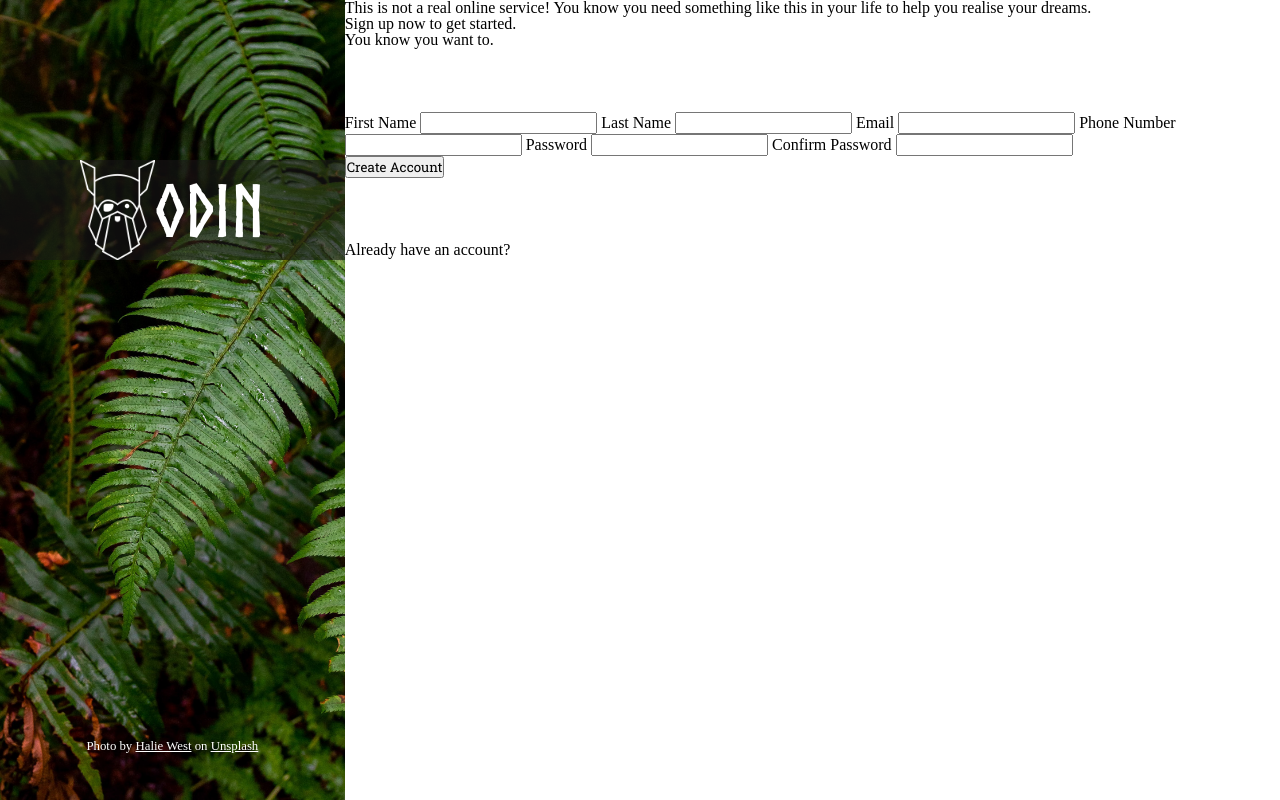
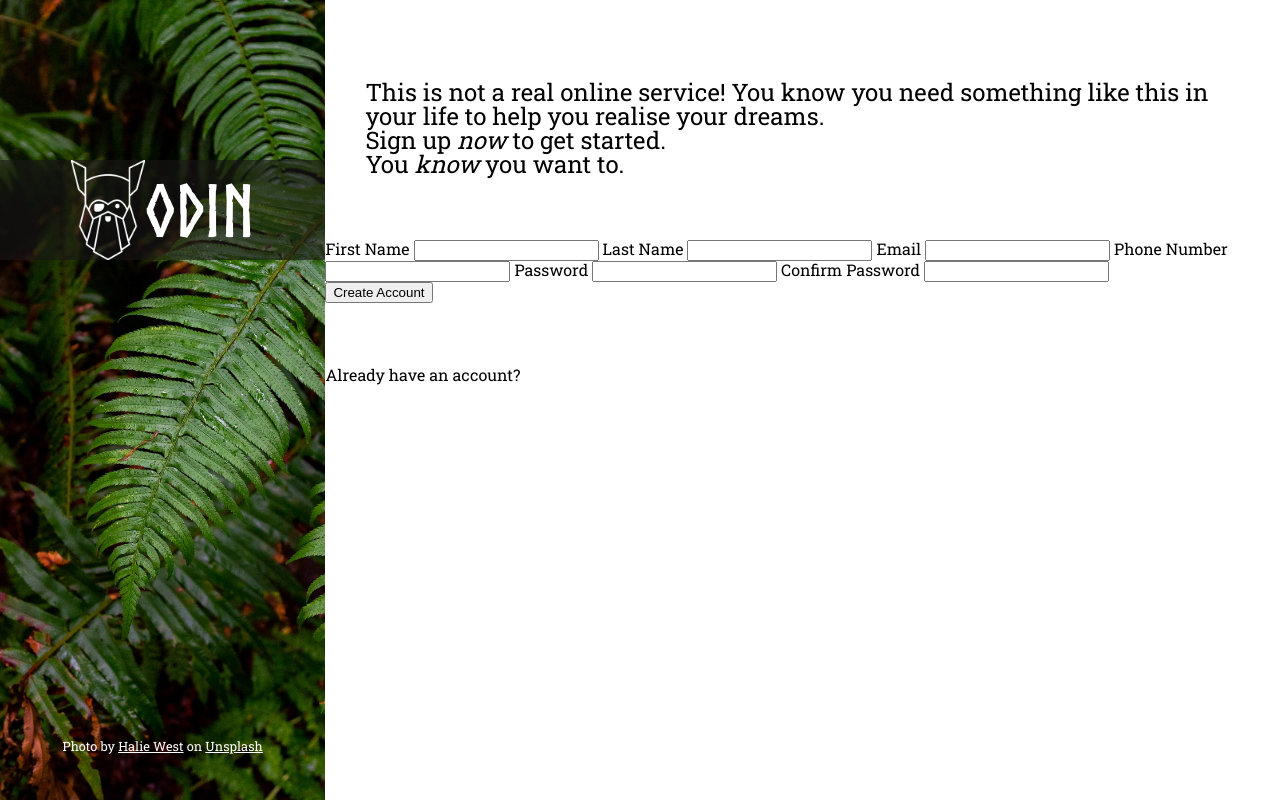
Before and after one commit to gabrielg2020/sign-up-form, a plain HTML site: page index.html in a window 1280 px wide. Drawn offline with Linux system fonts and the light colour scheme.

Commit message:
Fixed font issue\nThe reset style was not letting google fonts work.

```diff
--- a/style-reset.css
+++ b/style-reset.css
@@ -2,6 +2,8 @@
    v2.0 | 20110126
    License: none (public domain)
 */
+
+@import url('https://fonts.googleapis.com/css2?family=Roboto+Slab:wght@100;200;300;400;500;600;700;800;900&display=swap');
 
 html, body, div, span, applet, object, iframe,
 h1, h2, h3, h4, h5, h6, p, blockquote, pre,
@@ -20,7 +22,7 @@ time, mark, audio, video {
 	padding: 0;
 	border: 0;
 	font-size: 100%;
-	font: inherit;
+	font-family: 'Roboto Slab', serif;
 	vertical-align: baseline;
 }
 /* HTML5 display-role reset for older browsers */
--- a/style.css
+++ b/style.css
@@ -3,12 +3,6 @@
 @font-face {
     font-family: Norse;
     src: url(/assets/Norse-Bold.otf);
-}
-
-* {
-    padding: 0;
-    margin: 0;
-    font-family: 'Roboto Slab', serif;
 }
 
 body{
@@ -54,6 +48,16 @@ body{
     gap: 4rem;
 }
 
+.text-container {
+    font-size: 1.5rem;
+    margin: 5rem 2.5rem 0 2.5rem;
+}
+
+.input-container {
+
+
+}
+
 a, a:visited {
     color: white;
     text-decoration: underline;
@@ -61,5 +65,5 @@ a, a:visited {
 }
 
 h1 {
-    font-family: 'Norse';
+    font-family: 'Norse', sans-serif;
 }
```
